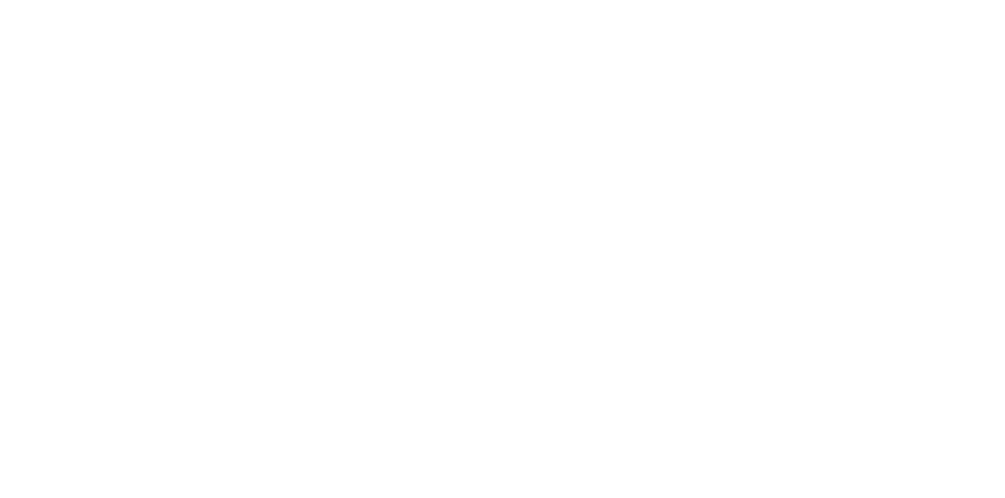
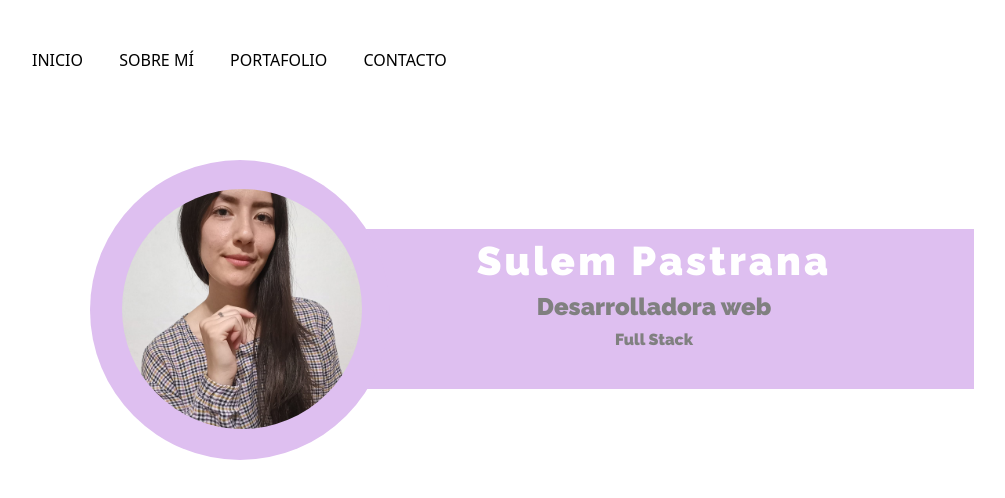
Before and after one commit to SulemP/presentacion, a plain HTML site: page index.html in a window 1280 px wide. Shown: the whole page, without its empty margins (82-1087 px from the left). Drawn offline with nearby package versions, Linux system fonts and the light colour scheme.

Commit message:
Cambios en mòdulo presentacion

```diff
--- a/index.html
+++ b/index.html
@@ -5,9 +5,54 @@
     <meta name="viewport" content="width=device-width, initial-scale=1">
     <title>Sulem Pastrana</title>
     <link href="https://cdn.jsdelivr.net/npm/bootstrap@5.2.0-beta1/dist/css/bootstrap.min.css" rel="stylesheet" integrity="sha384-0evHe/X+R7YkIZDRvuzKMRqM+OrBnVFBL6DOitfPri4tjfHxaWutUpFmBp4vmVor" crossorigin="anonymous">
-    <link rel="stylesheet" href="vista/modulos/cabezote.html">
+    <link rel="preconnect" href="https://fonts.googleapis.com">
+    <link rel="preconnect" href="https://fonts.googleapis.com">
+    <link rel="preconnect" href="https://fonts.gstatic.com" crossorigin>
+    <link href="https://fonts.googleapis.com/css2?family=Merriweather&family=Playfair+Display&family=Raleway:wght@900&display=swap" rel="stylesheet">
+    <link rel="stylesheet" href="vista/asset/css/cabezote.css">
+    <link rel="stylesheet" href="vista/asset/css/global.css">
+    <link rel="stylesheet" href="vista/asset/css/presentacion.css">
 </head>
   <body>
+
+    <!--CABEZOTE-->
+    <nav id="cabezote" class="container-fluid">
+        <div class="container">
+
+            <ul class="cabezote__menu">
+                <li class="link-active menu"><a class="inicio" href="index.html">Inicio</a></li>
+                <li class="menu"><a href="index.html#nosotros">Sobre mí</a></li>
+                <li class="menu"><a href="portafolio.html">Portafolio</a></li>
+                <li class="menu"><a href="contacto.html">Contacto</a></li>
+            </ul>
+        </div>
+
+    </nav>
+
+    <!--PRESENTACIÓN-->
+
+    <div id="presentacion" class="container-fluid">
+        <div class="container">
+            <div class="row">
+                <div class="imagen col-xl-4">
+                    <div class="circulo">
+                        <img id="yo" class="efecto tSlow" src="vista/asset/images/sulee.jpg">
+                    </div>
+
+                </div>
+                <div class="rectangulo col-xl-8">
+                    <div class="titulos">
+                        <h1 class="sulem"> Sulem Pastrana</h1>
+                        <h2 class="desarrolladora">Desarrolladora web</h2>
+                        <h3 class="full">Full Stack</h3>
+                    </div>
+
+                </div>
+            </div>
+        </div>
+    </div>
+
+    <!--SOBRE MÍ-->
 
 
 
--- /dev/null
+++ b/vista/asset/css/cabezote.css
@@ -0,0 +1,23 @@
+#cabezote{
+    font-size: 1rem;
+    position: fixed;
+    height: 3rem;
+    z-index: 100;
+}
+
+.cabezote__menu{
+    padding-top: 3rem;
+}
+
+.menu{
+    display: inline-block;
+    text-transform: uppercase;
+    margin-right: 2rem;
+    color: black;
+}
+
+.inicio::after{
+    background-color: var(--color-sec);
+    height: 1rem;
+    width: 100%;
+}
--- /dev/null
+++ b/vista/asset/css/global.css
@@ -0,0 +1,14 @@
+:root{
+    --color-sec: purple;
+    --color-prim: rgb(222, 191, 240);
+}
+
+a{
+    text-decoration: none;
+    color: black;
+}
+
+.tSlow{
+    -webkit-transition: all 0.5s ease-in-out;
+    transition: all 0.5s ease-in-out;
+}
--- /dev/null
+++ b/vista/asset/css/presentacion.css
@@ -0,0 +1,72 @@
+#presentacion{
+    font-size: 1rem;
+    position: relative;
+    padding-left: 10rem;
+    padding-right: 5rem;
+}
+
+.imagen{
+    margin-top: 10rem;
+}
+
+.circulo{
+    height:18.75rem;
+    width:18.75rem;
+    background: var(--color-prim);
+    border-radius:150px;
+    /* -webkit-border-radius:50px; */
+}
+
+
+#yo{
+    object-fit: cover;
+    height: 15rem;
+    width: 15rem;
+    border-radius: 7.5rem;
+    margin-top: 1.8rem;
+    margin-left: 2rem
+}
+
+.rectangulo{
+    position: absolute;
+    padding: .5rem;
+    margin-top: 14.3rem;
+    margin-left: 20%;
+    width: 50%;
+    height: 10rem;
+    background-color: var(--color-prim);
+    z-index: -1;
+}
+
+.titulos{
+    text-align: center;
+}
+
+.sulem{
+    color: white;
+    font-family: 'Raleway', sans-serif;
+    letter-spacing: .2rem;
+}
+
+.desarrolladora{
+    color: gray;
+    font-size: 1.5rem;
+    font-family: 'Raleway', sans-serif;
+}
+
+.full{
+    color: gray;
+    font-size: 1rem;
+    font-family: 'Raleway', sans-serif;
+}
+
+/*.efecto{
+    -webkit-clip-path: polygon(50% 0%, 100% 50%, 50% 100%, 0% 50%);
+    clip-path: polygon(50% 0%, 100% 50%, 50% 100%, 0% 50%);
+}
+
+.efecto:hover{
+    -webkit-clip-path: polygon(100% 0%, 100% 100%, 0% 100%, 0% 0%);
+    clip-path: polygon(100% 0%, 100% 100%, 0% 100%, 0% 0%);
+    border-radius: 100%;
+}*/
--- a/vista/modulos/cabezote.html
+++ /dev/null
@@ -1 +0,0 @@
-<h1>Hola</h1>
```
Also changed, not shown: vista/asset/images/circulo.png (added), vista/asset/images/sulee.jpg (added), 1 other file.
